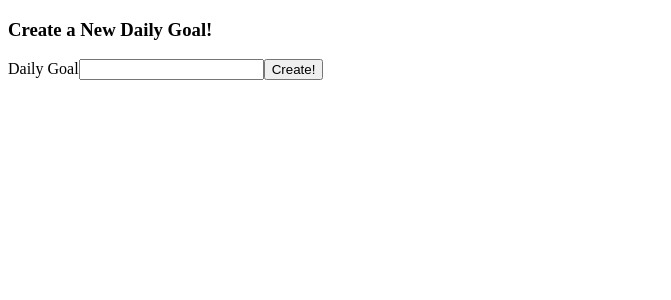
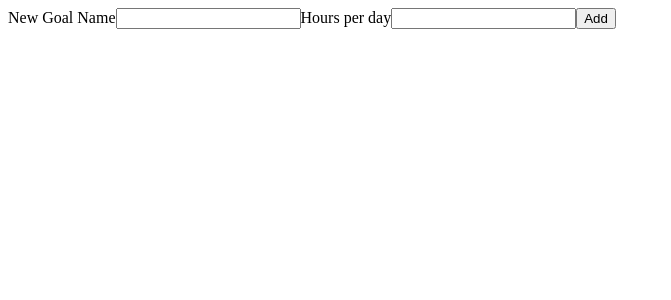
Before and after one commit to LeonardoChoi/productivity-app, a React (Create React App) app: page / in a window 1280 px wide. Shown: the top 300 px of the page, without its empty margins (0-671 px from the left). Built offline with nearby package versions, Linux system fonts and the light colour scheme.

Commit message:
make complex state for dailyGoal state

```diff
--- a/src/App.js
+++ b/src/App.js
@@ -1,11 +1,27 @@
-import React, { useState } from "react";
-
+import React, { useState, useEffect } from "react";
 import DailyGoal from "./component/DailyGoal";
 
 const App = () => {
+  const [dailyGoals, setDailyGoal] = useState([]);
+
+  const createDailyGoal = (newGoal) => {
+    const updatedGoal = [
+      ...dailyGoals,
+      {
+        id: Math.floor(Math.random() * 9999),
+        name: newGoal,
+      },
+    ];
+    setDailyGoal(updatedGoal);
+  };
+
+  useEffect(() => {
+    console.log(dailyGoals);
+  }, [dailyGoals]);
+
   return (
     <div>
-      <DailyGoal />
+      <DailyGoal onCreate={createDailyGoal} />
     </div>
   );
 };
--- a/src/component/DailyGoal.js
+++ b/src/component/DailyGoal.js
@@ -1,39 +1,44 @@
 import React, { useState } from "react";
 
-const DailyGoal = () => {
-  const [dailyGoal, setDailyGoal] = useState("");
+const DailyGoal = ({ onCreate }) => {
+  const [newGoal, setNewGoal] = useState({
+    goalName: "",
+    hoursPerDay: 0,
+  });
 
   const handleChange = (event) => {
-    setDailyGoal(event.target.value);
+    const { name, value } = event.target;
+    setNewGoal((prev) => {
+      return { ...prev, [name]: value };
+    });
   };
 
   const handleSubmit = (event) => {
     event.preventDefault();
-    createDailyGoal(dailyGoal);
-    setDailyGoal("");
-  };
-
-  const createDailyGoal = (dailyGoal) => {
-    const updatedGoal = [
-      ...dailyGoal,
-      {
-        id: Math.floor(Math.random() * 9999),
-        name: dailyGoal,
-      },
-    ];
-    setDailyGoal(updatedGoal);
+    onCreate(newGoal);
+    setNewGoal({
+      goalName: "",
+      hoursPerDay: 0,
+    });
   };
 
   return (
     <div>
-      <div className="createDailyGoal">
+      <form onSubmit={handleSubmit}>
+        <label>New Goal Name</label>
+        <input type="text" onChange={handleChange} name="goalName" />
+        <label>Hours per day</label>
+        <input type="number" onChange={handleChange} name="hoursPerDay" />
+        <button>Add</button>
+      </form>
+      {/* <div className="createDailyGoal">
         <h3>Create a New Daily Goal!</h3>
         <form onSubmit={handleSubmit}>
           <label>Daily Goal</label>
           <input className="input" onChange={handleChange} value={dailyGoal} />
           <button className="button">Create!</button>
         </form>
-      </div>
+      </div> */}
     </div>
   );
 };
```
Also changed, not shown: src/component/GoalsList.js (+12 -0 lines), src/component/ShowGoal.js (added, +7 -0 lines).
